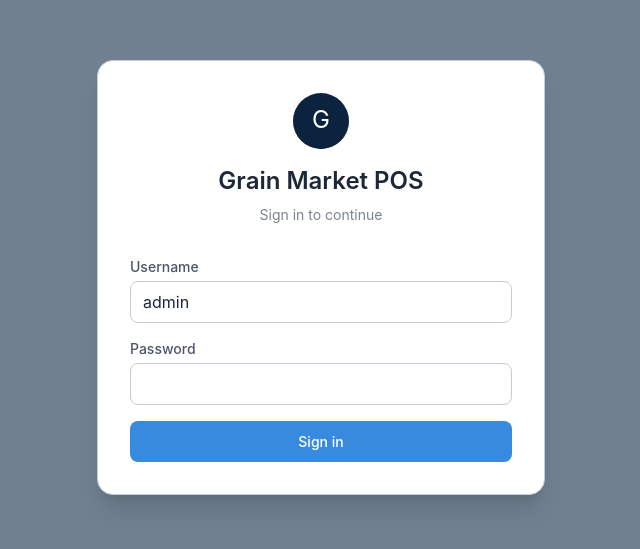
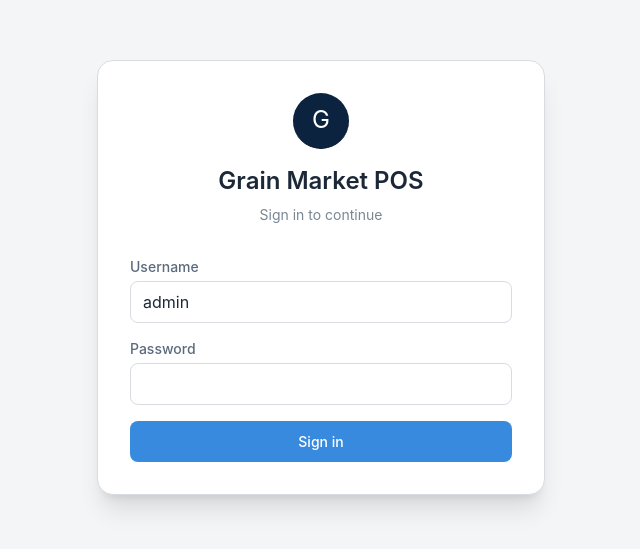
Before and after one commit to SHAHBAZ-084/SUFI-CO-Grain-Market, a React (Vite) app in the folder frontend/: page /login in a window 1280 px wide. Shown: the part 123-672 px from the top of the page, without its empty margins (319-959 px from the left). Built offline with nearby package versions, Linux system fonts and the light colour scheme; no server answers.

Commit message:
Refine light theme palette, fix combobox dropdowns, and add category-first account reports.
Switch to light canvas cards, navy financial Save button, opaque SearchSelect lists, and category-then-account filtering on Account Reports.

```diff
--- a/frontend/src/components/ProtectedRoute.tsx
+++ b/frontend/src/components/ProtectedRoute.tsx
@@ -7,7 +7,7 @@ export function ProtectedRoute() {
   if (loading) {
     return (
       <div className="flex min-h-screen items-center justify-center bg-surface3">
-        <p className="text-sm text-onCanvasMuted">Loading...</p>
+        <p className="text-sm text-textMuted">Loading...</p>
       </div>
     );
   }
--- a/frontend/src/components/ui/SearchSelect.tsx
+++ b/frontend/src/components/ui/SearchSelect.tsx
@@ -173,7 +173,7 @@ export function SearchSelect({
     open && filtered.length > 0 ? `${listboxId}-option-${highlightIndex}` : undefined;
 
   return (
-    <div data-search-select-root className="relative">
+    <div data-search-select-root className={`relative ${open ? 'z-[200]' : 'z-0'}`}>
       <input
         ref={assignInputRef}
         id={inputId}
@@ -204,10 +204,10 @@ export function SearchSelect({
           ref={listRef}
           id={listboxId}
           role="listbox"
-          className="absolute left-0 top-full z-50 mt-1 max-h-60 w-full overflow-y-auto rounded-lg border border-border bg-surface2 py-1 shadow-lg"
+          className="app-combobox-dropdown absolute left-0 top-full z-[201] mt-1 max-h-60 w-full overflow-y-auto"
         >
           {filtered.length === 0 ? (
-            <p className="px-3 py-2 text-sm text-textMuted" role="status">
+            <p className="bg-white px-3 py-2 text-sm text-textMuted" role="status">
               No matches
             </p>
           ) : (
@@ -225,11 +225,9 @@ export function SearchSelect({
                   onMouseEnter={() => setHighlightIndex(index)}
                   onClick={() => commitSelection(o, Boolean(nextFocusRef))}
                   className={`cursor-pointer px-3 py-2 text-sm ${
-                    isHighlighted
+                    isHighlighted || isSelected
                       ? 'bg-bgAccent font-medium text-textAccent'
-                      : isSelected
-                        ? 'bg-bgAccent text-textAccent'
-                        : 'text-textSecondary hover:bg-bgAccent'
+                      : 'bg-white text-textPrimary hover:bg-bgAccent'
                   }`}
                 >
                   {o.label}
--- a/frontend/src/index.css
+++ b/frontend/src/index.css
@@ -6,14 +6,14 @@
 
 @layer base {
   html {
-    background-color: var(--surface-3, #708090);
+    background-color: var(--surface-3, #f4f5f7);
     color: var(--text-primary, #1c2838);
   }
 
   body {
     margin: 0;
     min-height: 100vh;
-    background-color: var(--surface-3, #708090);
+    background-color: var(--surface-3, #f4f5f7);
     color: var(--text-primary, #1c2838);
     font-family: Inter, system-ui, -apple-system, BlinkMacSystemFont, 'Segoe UI', sans-serif;
   }
@@ -37,10 +37,10 @@
     z-index: 200;
     min-width: 220px;
     border-radius: 0.5rem;
-    border: 1px solid var(--dropdown-border, #5a6570);
+    border: 1px solid var(--dropdown-border, #5b6b7c);
     background-color: var(--dropdown-bg, #ffffff);
     padding: 0.25rem 0;
-    box-shadow: var(--dropdown-shadow, 0 16px 40px rgba(12, 35, 64, 0.35));
+    box-shadow: var(--dropdown-shadow, 0 12px 32px rgba(12, 35, 64, 0.18));
   }
 
   .app-dropdown-item {
@@ -85,6 +85,7 @@
     color: var(--nav-text-hover, #ffffff);
   }
 
+  /* Informational / general actions — not voucher-invoice post */
   .btn-primary {
     border-radius: 0.5rem;
     background-color: var(--fill-accent, #378add);
@@ -104,11 +105,32 @@
     opacity: 0.6;
   }
 
+  /* Voucher / invoice Save & Post — navy, structural weight */
+  .btn-financial {
+    border-radius: 0.5rem;
+    background-color: var(--fill-financial, #0c2340);
+    color: var(--on-financial, #ffffff);
+    padding: 0.5rem 1rem;
+    font-size: 0.875rem;
+    font-weight: 500;
+    transition: opacity 0.15s;
+  }
+
+  .btn-financial:hover:not(:disabled) {
+    opacity: 0.92;
+  }
+
+  .btn-financial:disabled {
+    cursor: not-allowed;
+    opacity: 0.6;
+  }
+
+  /* Recedes next to financial primary — white, slate border */
   .btn-secondary {
     border-radius: 0.5rem;
-    border: 1px solid var(--border, #d4d2cc);
-    background-color: var(--surface-1, #f4f3ef);
-    color: var(--text-primary, #1c2838);
+    border: 1px solid var(--border-strong, #5b6b7c);
+    background-color: var(--surface-2, #ffffff);
+    color: var(--text-secondary, #5b6b7c);
     padding: 0.5rem 1rem;
     font-size: 0.875rem;
     font-weight: 500;
@@ -116,11 +138,22 @@
   }
 
   .btn-secondary:hover:not(:disabled) {
-    background-color: var(--surface-1, #e2e6eb);
+    background-color: var(--surface-1, #f4f5f7);
   }
 
   .btn-secondary:disabled {
     cursor: not-allowed;
     opacity: 0.6;
   }
+
+  /* Combobox / SearchSelect — opaque white, always above form fields below */
+  .app-combobox-dropdown {
+    border-radius: 0.5rem;
+    border: 1px solid var(--border-strong, #5b6b7c);
+    background-color: #ffffff;
+    padding: 0.25rem 0;
+    box-shadow:
+      0 12px 32px rgba(12, 35, 64, 0.16),
+      0 2px 8px rgba(12, 35, 64, 0.08);
+  }
 }
--- a/frontend/src/pages/PosHomePage.tsx
+++ b/frontend/src/pages/PosHomePage.tsx
@@ -116,13 +116,13 @@ export function PosHomePage() {
       </Tile>
 
       <div className="mt-6">
-        <h2 className="mb-3 text-sm font-semibold uppercase tracking-wide text-onCanvasMuted">Invoices</h2>
+        <h2 className="mb-3 text-sm font-semibold uppercase tracking-wide text-textMuted">Invoices</h2>
         <div className="grid gap-3 sm:grid-cols-2 lg:grid-cols-3">
           {invoiceLinks.map((link) => (
             <Link
               key={link.to}
               to={link.to}
-              className="rounded-lg border border-borderStrong bg-surface2 p-3 shadow-md transition hover:border-accent"
+              className="rounded-lg border border-border bg-surface2 p-3 shadow-sm transition hover:border-accent"
             >
               <h3 className="text-sm font-medium text-textPrimary">{link.label}</h3>
               <p className="mt-1 text-xs text-textMuted">Open invoice form</p>
@@ -130,7 +130,7 @@ export function PosHomePage() {
           ))}
           <Link
             to="/invoices/history"
-            className="rounded-lg border border-borderStrong bg-surface2 p-3 shadow-md transition hover:border-accent"
+            className="rounded-lg border border-border bg-surface2 p-3 shadow-sm transition hover:border-accent"
           >
             <h3 className="text-sm font-medium text-textPrimary">View Previous Bill</h3>
             <p className="mt-1 text-xs text-textMuted">All invoice types in one list</p>
--- a/frontend/src/theme.css
+++ b/frontend/src/theme.css
@@ -1,37 +1,38 @@
 :root,
 [data-theme='light'] {
-  /* Slate grey canvas + white cards */
-  --surface-1: #E2E6EB;
+  /* Two surfaces only: canvas + card */
+  --surface-1: #F4F5F7;
   --surface-2: #FFFFFF;
-  --surface-3: #708090;
+  --surface-3: #F4F5F7;
 
-  /* Text on white cards / forms */
+  /* Typography — slate grey for secondary/borders, never as fills */
   --text-primary: #1C2838;
-  --text-secondary: #4A5568;
-  --text-muted: #7A8494;
-  --border: #C5CDD6;
-  --border-strong: #8A96A3;
+  --text-secondary: #5B6B7C;
+  --text-muted: #7A8794;
+  --border: #D8DCE1;
+  --border-strong: #5B6B7C;
 
-  /* Text on slate canvas (page background) */
-  --text-on-canvas: #FFFFFF;
-  --text-on-canvas-muted: #E8EDF2;
-
-  /* Brand blue */
+  /* Informational accent only (links, filters, focus — not money actions) */
   --fill-accent: #378ADD;
   --on-accent: #FFFFFF;
   --bg-accent: #E6F1FB;
   --text-accent: #0C447C;
 
-  /* Dr / Cr */
+  /* Financial / structural navy — nav bar + voucher/invoice Save & Post */
+  --fill-financial: #0C2340;
+  --on-financial: #FFFFFF;
+  --text-financial: #0C2340;
+
+  /* Dr / Cr — unchanged */
   --text-success: #1E5C4A;
   --text-danger: #A32D2D;
   --bg-success: #E8F4EF;
   --bg-danger: #FBEAEA;
 
-  /* Dropdown — always solid white, never blends with canvas */
+  /* Dropdowns — solid white card on canvas */
   --dropdown-bg: #FFFFFF;
-  --dropdown-border: #5A6570;
-  --dropdown-shadow: 0 16px 40px rgba(12, 35, 64, 0.35);
+  --dropdown-border: #5B6B7C;
+  --dropdown-shadow: 0 12px 32px rgba(12, 35, 64, 0.18);
 
   /* Top navigation */
   --nav-bg: #0C2340;
@@ -43,32 +44,33 @@
 }
 
 [data-theme='dark'] {
-  --surface-1: #3A4249;
-  --surface-2: #2E3439;
-  --surface-3: #556068;
+  --surface-1: #1E2128;
+  --surface-2: #282C34;
+  --surface-3: #1E2128;
 
   --text-primary: #F0F2F5;
-  --text-secondary: #B8BEC8;
-  --text-muted: #8A919C;
-  --border: #4A5560;
-  --border-strong: #6A7580;
-
-  --text-on-canvas: #FFFFFF;
-  --text-on-canvas-muted: #D0D8E0;
+  --text-secondary: #9AA5B4;
+  --text-muted: #7A8794;
+  --border: #3D4450;
+  --border-strong: #9AA5B4;
 
   --fill-accent: #5BA3E8;
   --on-accent: #FFFFFF;
   --bg-accent: #1A3050;
   --text-accent: #9ECBF5;
 
+  --fill-financial: #0C2340;
+  --on-financial: #FFFFFF;
+  --text-financial: #C8D4E4;
+
   --text-success: #6BC4A8;
   --text-danger: #E88888;
   --bg-success: #1A2E28;
   --bg-danger: #3A2020;
 
-  --dropdown-bg: #2E3439;
-  --dropdown-border: #8A96A3;
-  --dropdown-shadow: 0 16px 40px rgba(0, 0, 0, 0.5);
+  --dropdown-bg: #282C34;
+  --dropdown-border: #9AA5B4;
+  --dropdown-shadow: 0 12px 32px rgba(0, 0, 0, 0.45);
 
   --nav-bg: #071828;
   --nav-border: #051220;
--- a/frontend/tailwind.config.js
+++ b/frontend/tailwind.config.js
@@ -25,10 +25,10 @@ export default {
         navTextHover: 'var(--nav-text-hover)',
         navHover: 'var(--nav-hover-bg)',
         navActive: 'var(--nav-active-bg)',
-        onCanvas: 'var(--text-on-canvas)',
-        onCanvasMuted: 'var(--text-on-canvas-muted)',
-        borderStrong: 'var(--border-strong)',
         dropdownBg: 'var(--dropdown-bg)',
+        financial: 'var(--fill-financial)',
+        onFinancial: 'var(--on-financial)',
+        textFinancial: 'var(--text-financial)',
       },
     },
   },
```
Also changed, not shown: frontend/src/components/ui/PageShell.tsx (+18 -5 lines), frontend/src/pages/reports/ReportPages.tsx (+58 -17 lines), frontend/src/pages/vouchers/VoucherPages.tsx (+11 -11 lines).
